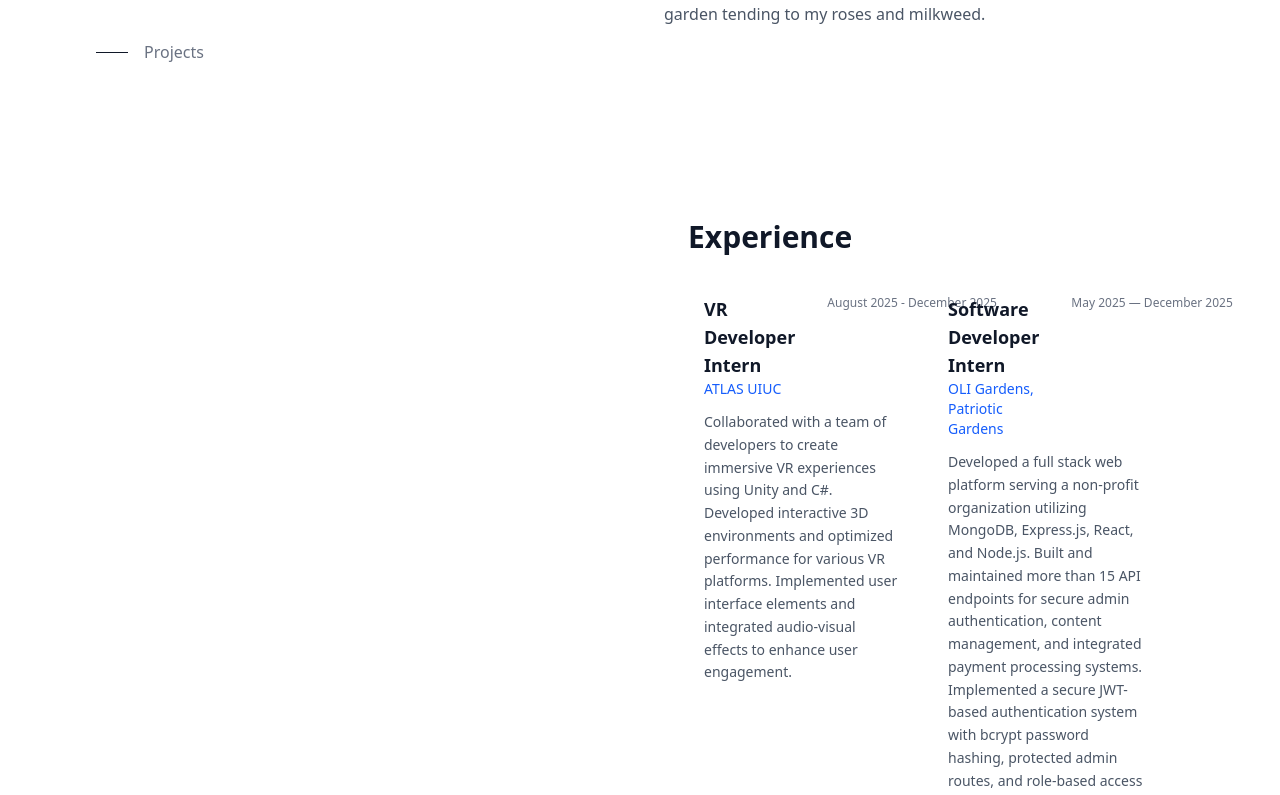
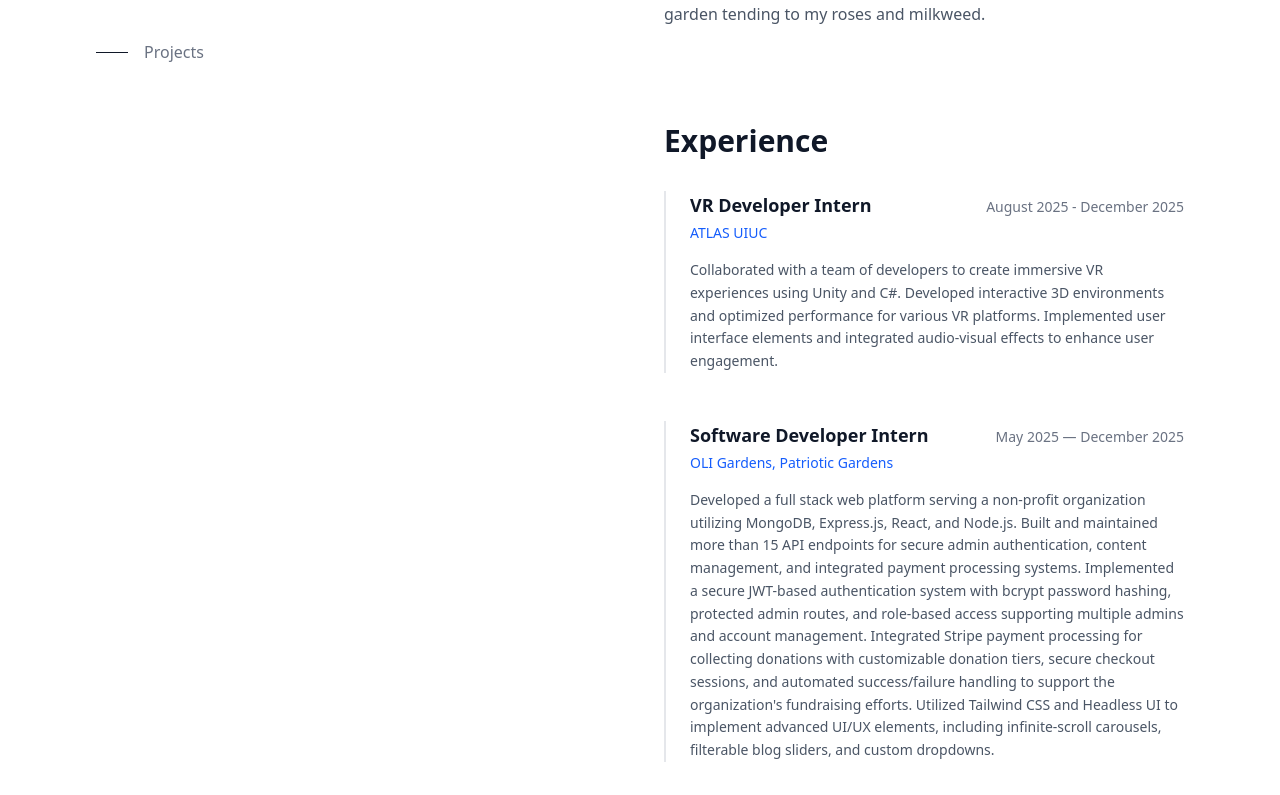
Before and after one commit to RamLanka05/v1, a React (Vite) app in the folder website-data/: page / in a window 1280 px wide. Shown: the part 545-1340 px from the top of the page. Built offline with nearby package versions, Linux system fonts and the light colour scheme.

Commit message:
formatting for Experience fixed

```diff
--- a/website-data/src/App.tsx
+++ b/website-data/src/App.tsx
@@ -6,7 +6,7 @@ import WorkShowcase from './components/WorkShowcase'
 function App() {
   return (
     <div className="bg-white dark:bg-gray-950 min-h-screen text-gray-900 dark:text-gray-200 font-sans antialiased">
-      <div className="max-w-screen-xl mx-auto px-6 py-12 md:px-12 md:py-20 lg:px-24 flex flex-col md:flex-row md:justify-between gap-12">
+      <div className="max-w-7xl mx-auto px-6 py-12 md:px-12 md:py-20 lg:px-24 flex flex-col md:flex-row md:justify-between gap-12">
 
         <header className="md:sticky md:top-0 md:h-screen md:w-1/2 flex flex-col justify-between py-12 md:py-24">
           <div>
--- a/website-data/src/components/Experience.tsx
+++ b/website-data/src/components/Experience.tsx
@@ -2,24 +2,38 @@ import { experience as experienceData } from '../data/work'
 
 export default function Experience() {
   return (
-    <section id="experience" className="py-24 px-6 bg-transparent dark:bg-transparent scroll-mt-24">
-      <div className="max-w-xl">
-        <h2 className="text-3xl font-bold mb-6">Experience</h2>
+    <section id="experience" className="scroll-mt-24">
+      <h2 className="text-3xl font-bold mb-8 text-gray-900 dark:text-gray-100">Experience</h2>
 
-        <div className="grid grid-cols-1 sm:grid-cols-2 gap-4">
-          {experienceData.map((it) => (
-            <article id={it.id} key={it.id} className="group bg-transparent dark:bg-transparent rounded-2xl p-4 transition-all">
-              <div className="flex items-start justify-between gap-4">
-                <div>
-                  <h3 className="text-lg font-semibold dark:group-hover:text-blue-300">{it.role}</h3>
-                  <p className="text-blue-600 dark:text-blue-400 font-medium text-sm">{it.company}</p>
-                </div>
-                <span className="text-xs text-gray-500 dark:text-gray-400 whitespace-nowrap ml-4">{it.period}</span>
+      {/* Swapped grid for a vertical flex column */}
+      <div className="flex flex-col gap-12">
+        {experienceData.map((it) => (
+          <article
+            id={it.id}
+            key={it.id}
+            className="group relative flex flex-col items-start justify-start border-l-2 border-gray-200 dark:border-gray-800 pl-6 transition-colors hover:border-blue-600 dark:hover:border-blue-400"
+          >
+            <div className="flex flex-col sm:flex-row sm:items-baseline sm:justify-between w-full gap-2 mb-2">
+              <div>
+                <h3 className="text-lg font-semibold text-gray-900 dark:text-gray-100 group-hover:text-blue-600 dark:group-hover:text-blue-400 transition-colors">
+                  {it.role}
+                </h3>
+                <p className="text-blue-600 dark:text-blue-400 font-medium text-sm mt-1">
+                  {it.company}
+                </p>
               </div>
-              <p className="text-sm text-gray-600 dark:text-gray-300 leading-relaxed mt-3">{it.desc}</p>
-            </article>
-          ))}
-        </div>
+
+              {/* Pushed the date to the right on desktop, kept it subdued */}
+              <span className="text-sm text-gray-500 dark:text-gray-400 whitespace-nowrap">
+                {it.period}
+              </span>
+            </div>
+
+            <p className="text-sm text-gray-600 dark:text-gray-400 leading-relaxed mt-2">
+              {it.desc}
+            </p>
+          </article>
+        ))}
       </div>
     </section>
   )
```
